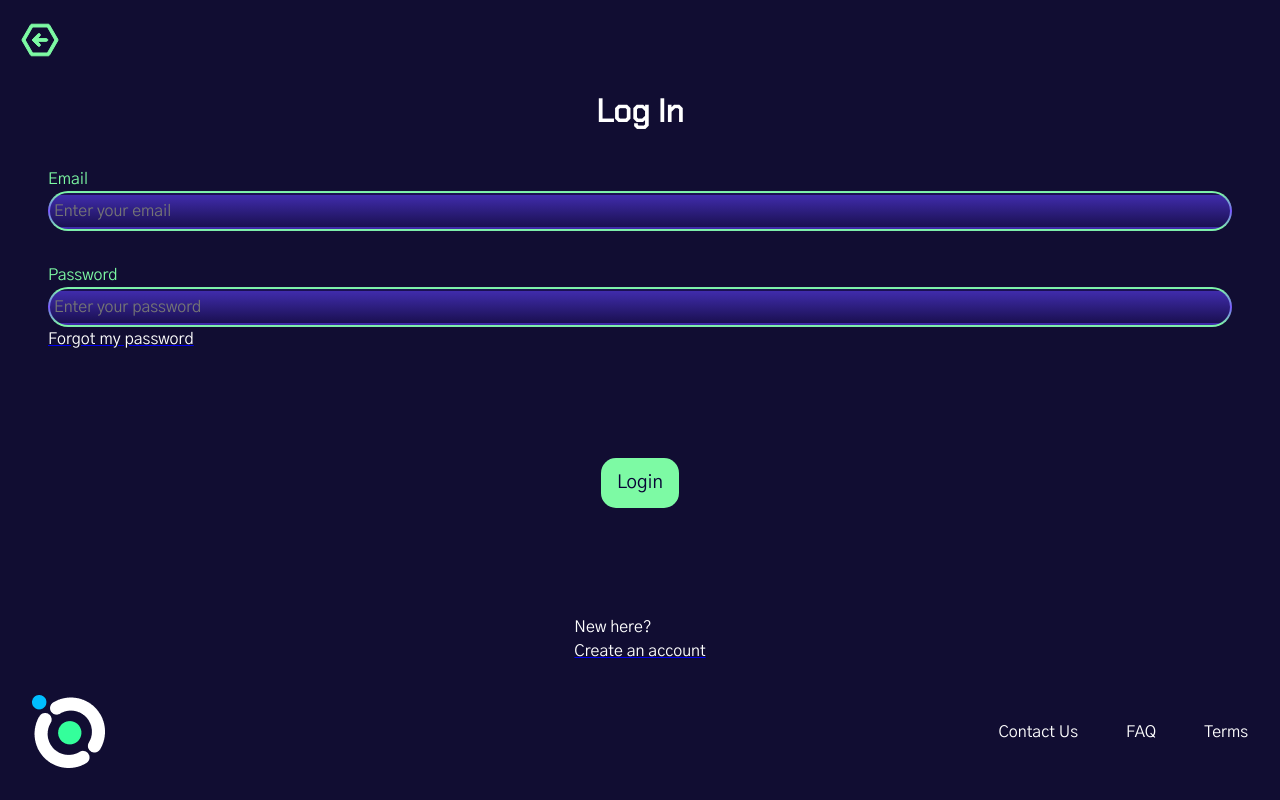
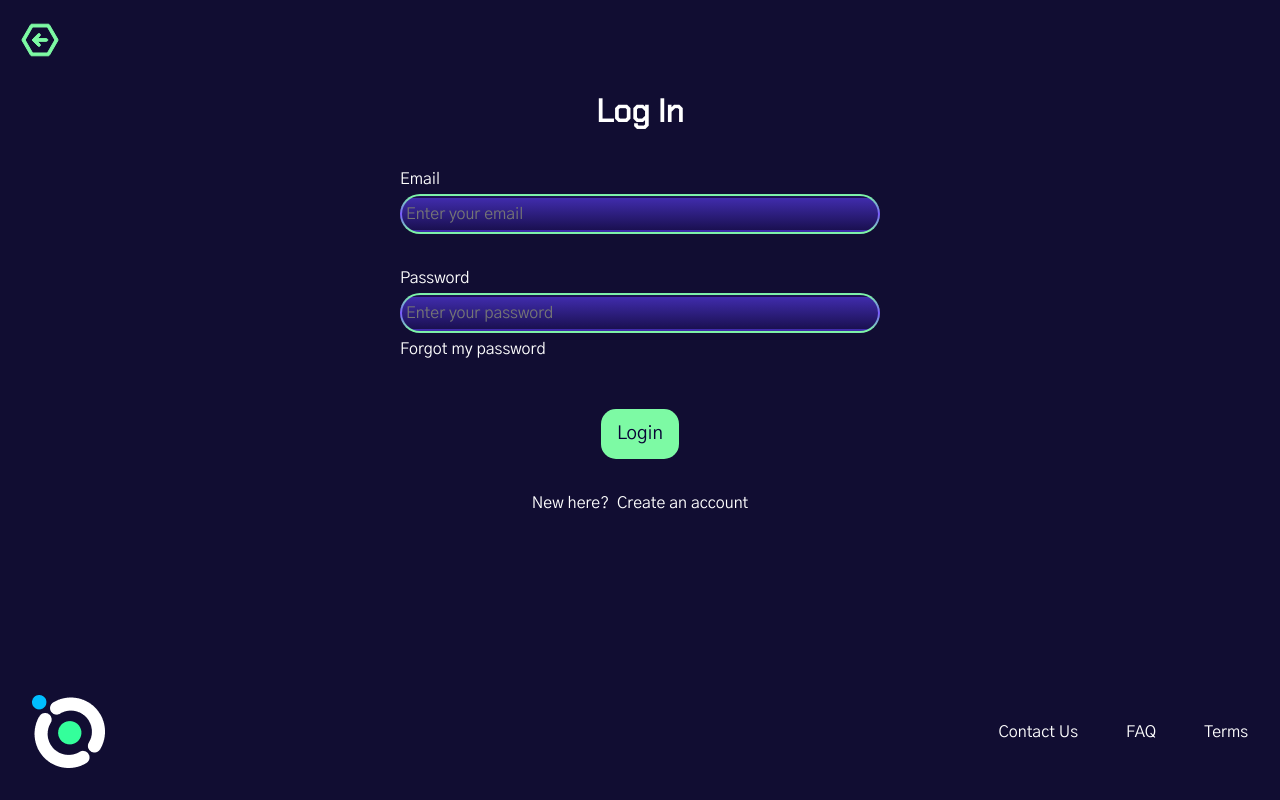
Before and after one commit to zyzmoz/global-player, a React (Create React App) app in the folder frontend/: page /login in a window 1280 px wide. Built offline with nearby package versions, Linux system fonts and the light colour scheme.

Commit message:
bug: Login Page

```diff
--- a/frontend/src/sass/site-layout/_login-page.scss
+++ b/frontend/src/sass/site-layout/_login-page.scss
@@ -17,6 +17,9 @@
   .input,
   .password-wrapper {
     width: 100%;
+    display: flex;
+    flex-flow: column;
+    gap: .2rem;
   }
   .input-wrapper {
     border: 2px solid transparent;
@@ -33,6 +36,32 @@
     border: 2px solid transparent;
     // background: $border-gradient-color;
   }
+  .password-wrapper {
+    a {
+      text-decoration: none;
+    }
+  }
+  .button {
+    margin: 0;
+    margin-top: 1rem;
+  }
+  .new-here-wrapper {
+    display: flex;
+    gap: .5rem;
+    a {
+      text-decoration: none;
+    }
+  }
+
+  @media screen and (min-width: 600px) {
+    .input,
+    .password-wrapper {
+      max-width: 30rem;
+      label {
+        color: white;
+      }
+    }
+  }
 }
 
 .login-page .header-link {
```
